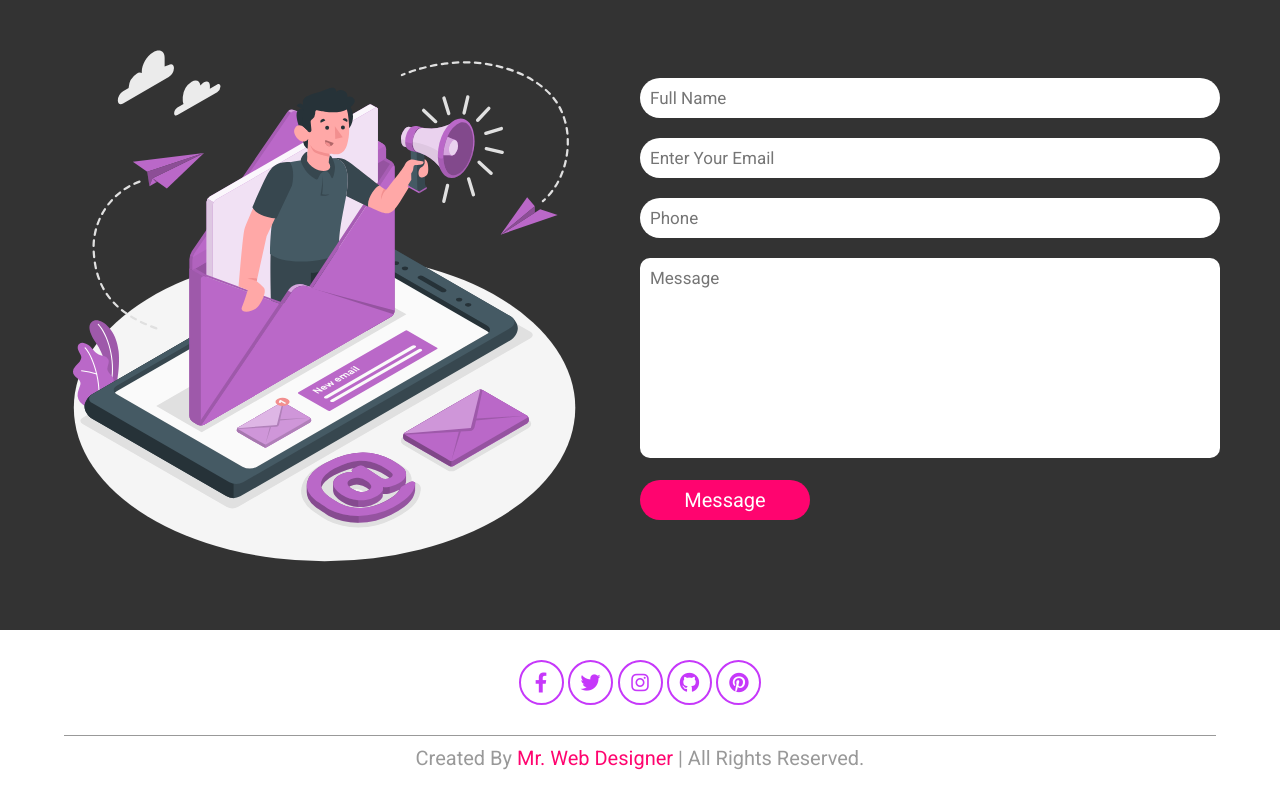
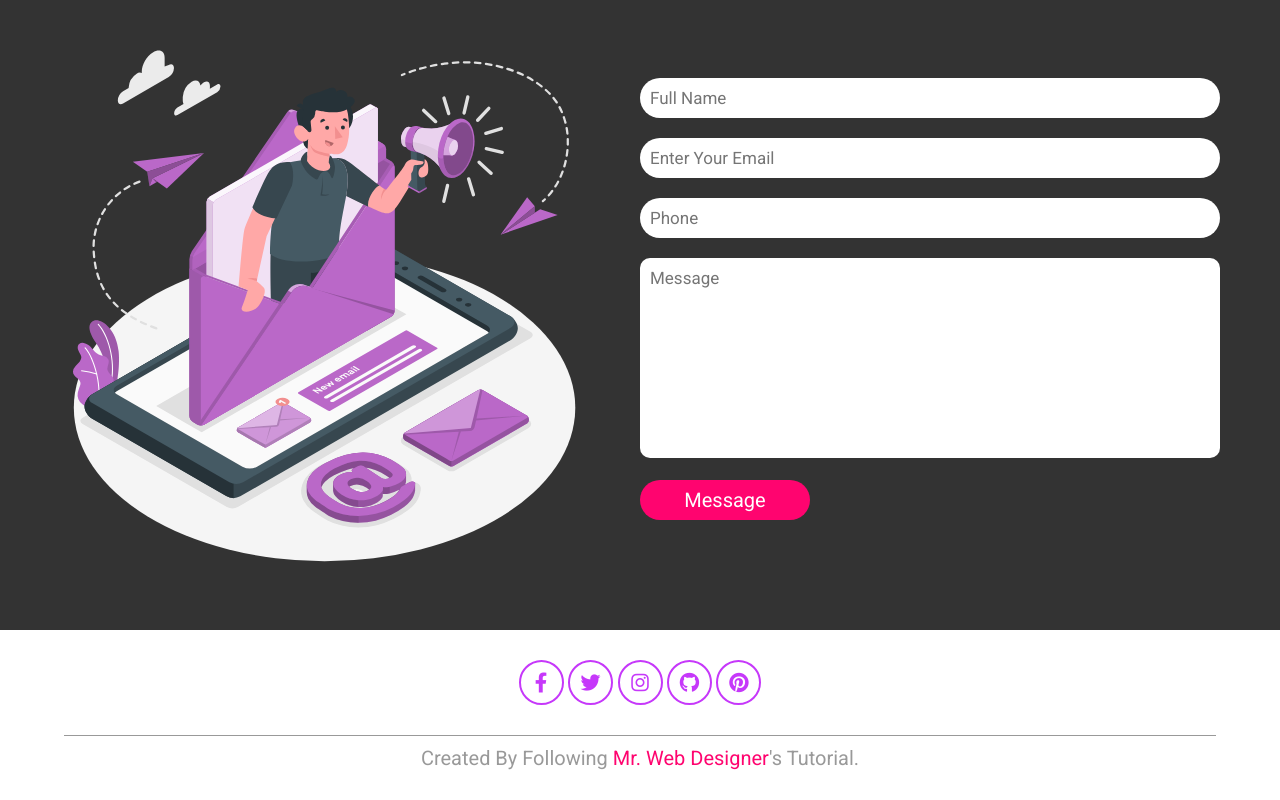
Before and after one commit to Tanmay810-glitch/Online_Education_Website, a plain HTML site: page index.html in a window 1280 px wide. Shown: the part 3896-4696 px from the top of the page. Drawn offline with nearby package versions, Linux system fonts and the light colour scheme.

Commit message:
Modified the footer section for clarity

```diff
--- a/css/style.css
+++ b/css/style.css
@@ -514,7 +514,7 @@ header .fa-bars{
     padding: 1rem 0;
 }
 
-.footer .credit span{
+.footer .credit a{
     color: var(--pink);
 }
 
--- a/index.html
+++ b/index.html
@@ -284,7 +284,7 @@
         <a href="#" class="fab fa-pinterest"></a>
     </div>
 
-    <div class="credit">created by <span>Mr. Web Designer</span> | all rights reserved.</div>
+    <div class="credit">created by following <a href="https://youtu.be/9DJrsu-2Zvs">Mr. Web Designer</a>'s tutorial.</div>
 </section>
 <!-- footer section ends -->
 
```
